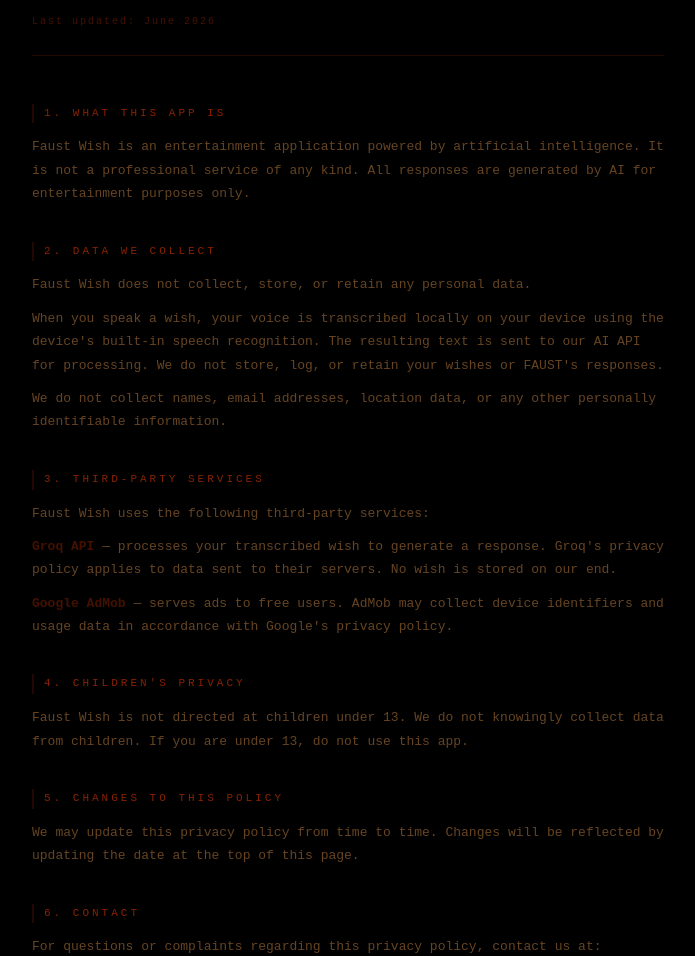
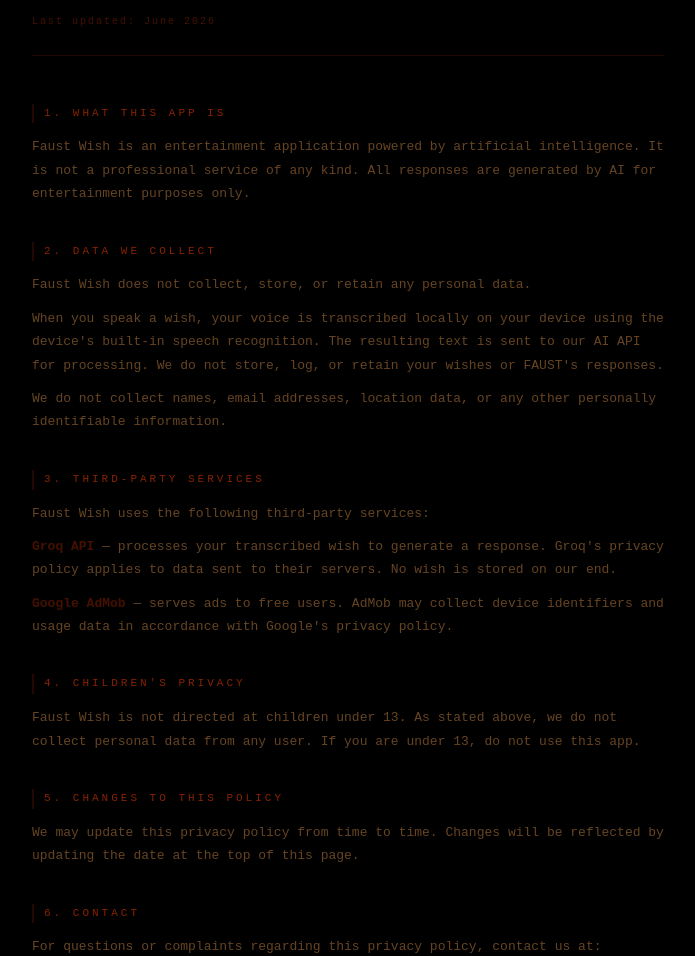
Before and after one commit to Horologist1/horologist1.github.io, a plain HTML site: page faustwish-privacy.html in a window 1280 px wide. Shown: the part 141-1097 px from the top of the page, without its empty margins (292-987 px from the left). Drawn offline with Linux system fonts and the light colour scheme.

Commit message:
Fix children privacy section to match no-data-collection policy

```diff
--- a/faustwish-privacy.html
+++ b/faustwish-privacy.html
@@ -129,7 +129,7 @@
 
 <section>
   <h2>4. CHILDREN'S PRIVACY</h2>
-  <p>Faust Wish is not directed at children under 13. We do not knowingly collect data from children. If you are under 13, do not use this app.</p>
+  <p>Faust Wish is not directed at children under 13. As stated above, we do not collect personal data from any user. If you are under 13, do not use this app.</p>
 </section>
 
 <section>
```
